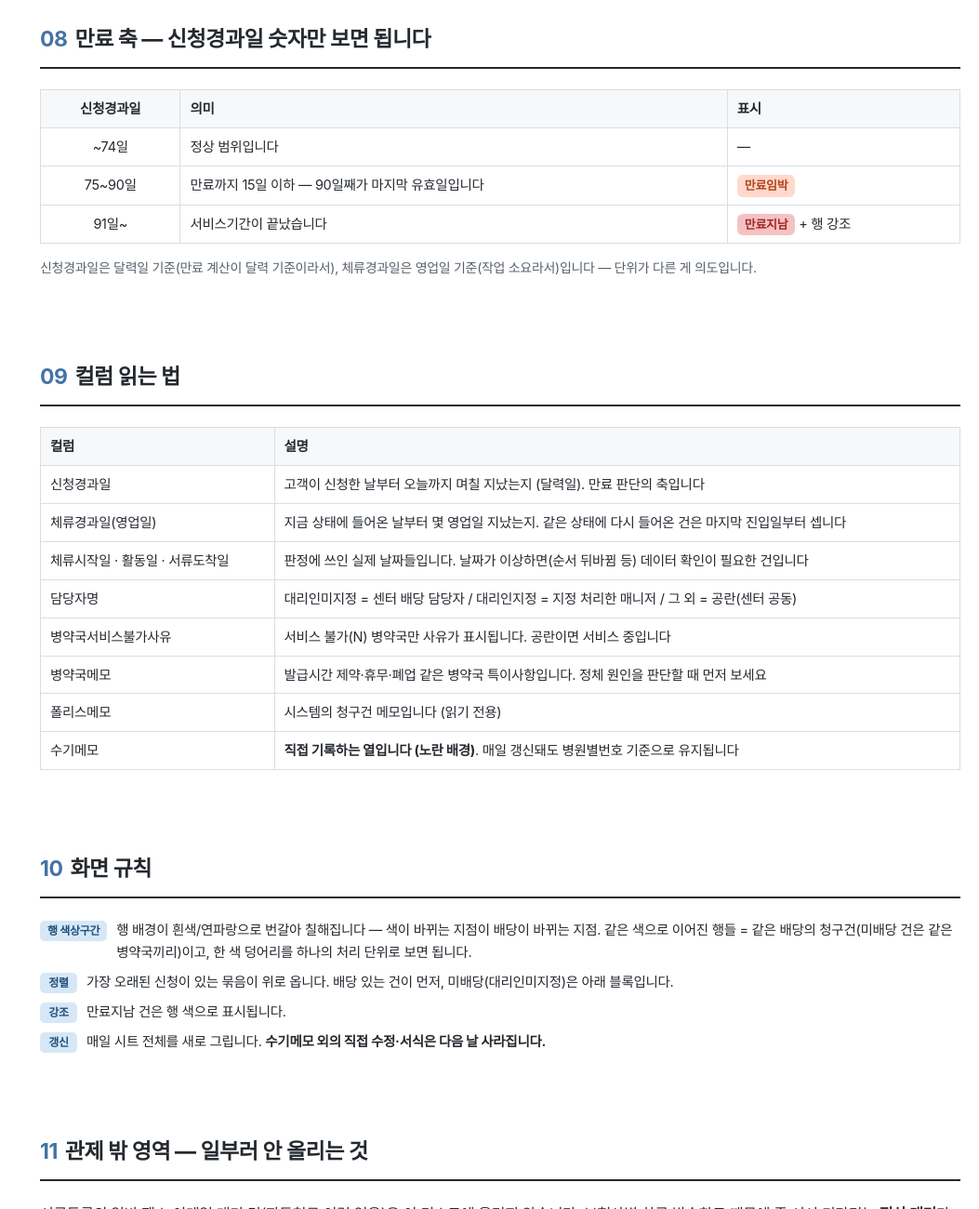
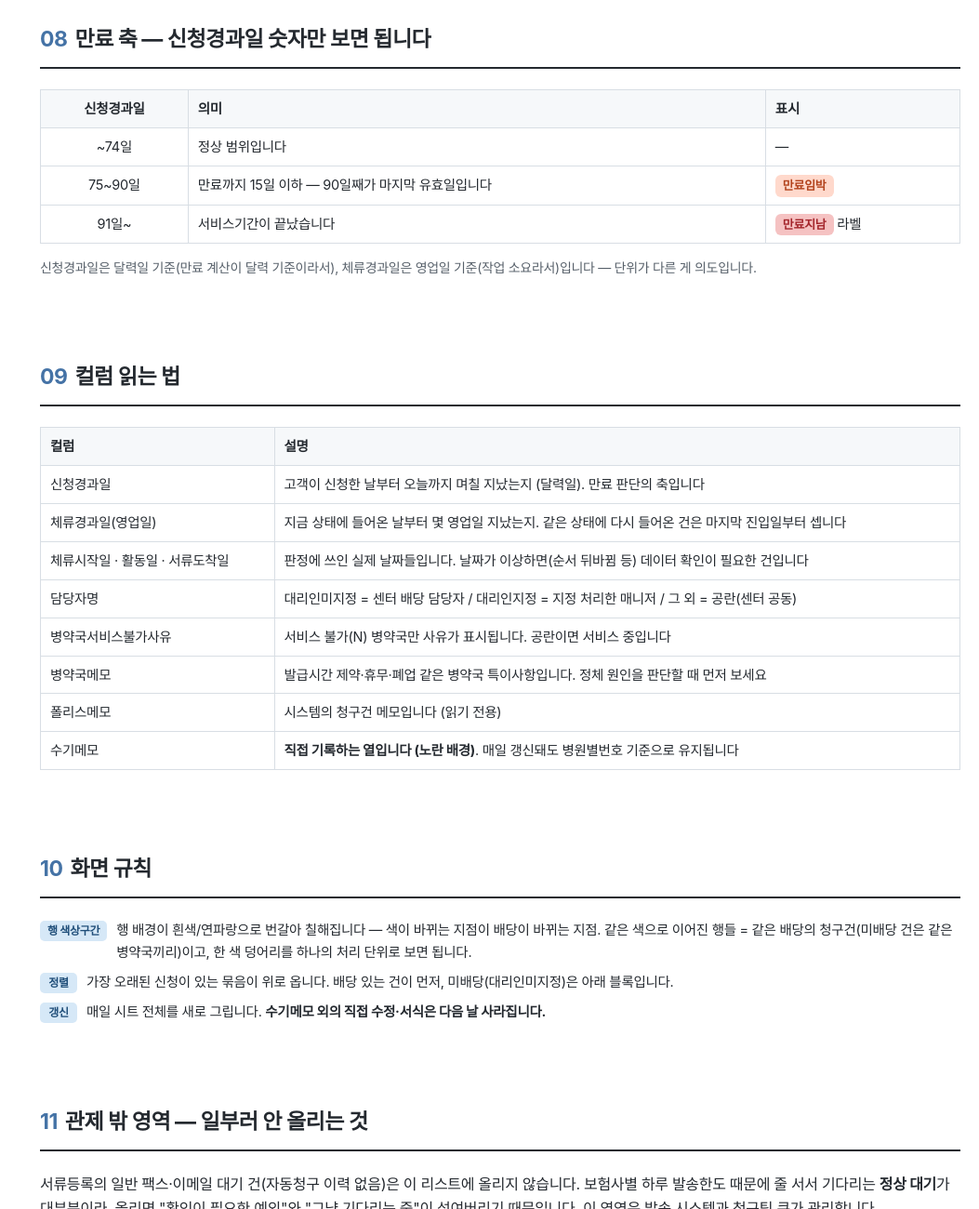
Before and after one commit to gwson94/hospital-refund-ops-guide, a plain HTML site: page status-aging.html in a window 1280 px wide. Shown: the part 5018-6318 px from the top of the page at 93% size, without its empty margins (227-1280 px from the left). Drawn offline with Linux system fonts and the light colour scheme.

Commit message:
docs: 만료지남 행 색 강조 서술 제거 — 라벨로만 표시하는 현행과 일치
Co-Authored-By: Claude Fable 5 <noreply@anthropic.com>

```diff
--- a/status-aging.html
+++ b/status-aging.html
@@ -218,7 +218,7 @@
     <tr><th class="center">신청경과일</th><th>의미</th><th>표시</th></tr>
     <tr><td class="center">~74일</td><td>정상 범위입니다</td><td>—</td></tr>
     <tr><td class="center">75~90일</td><td>만료까지 15일 이하 — 90일째가 마지막 유효일입니다</td><td><span class="chip near">만료임박</span></td></tr>
-    <tr><td class="center">91일~</td><td>서비스기간이 끝났습니다</td><td><span class="chip exp">만료지남</span> + 행 강조</td></tr>
+    <tr><td class="center">91일~</td><td>서비스기간이 끝났습니다</td><td><span class="chip exp">만료지남</span> 라벨</td></tr>
   </table>
   <p class="sub">신청경과일은 달력일 기준(만료 계산이 달력 기준이라서), 체류경과일은 영업일 기준(작업 소요라서)입니다 — 단위가 다른 게 의도입니다.</p>
 </section>
@@ -242,7 +242,6 @@
   <h2><span class="no">10</span>화면 규칙</h2>
   <div class="kv"><span class="k">행 색상구간</span><span>행 배경이 흰색/연파랑으로 번갈아 칠해집니다 — 색이 바뀌는 지점이 배당이 바뀌는 지점. 같은 색으로 이어진 행들 = 같은 배당의 청구건(미배당 건은 같은 병약국끼리)이고, 한 색 덩어리를 하나의 처리 단위로 보면 됩니다.</span></div>
   <div class="kv"><span class="k">정렬</span><span>가장 오래된 신청이 있는 묶음이 위로 옵니다. 배당 있는 건이 먼저, 미배당(대리인미지정)은 아래 블록입니다.</span></div>
-  <div class="kv"><span class="k">강조</span><span>만료지남 건은 행 색으로 표시됩니다.</span></div>
   <div class="kv"><span class="k">갱신</span><span>매일 시트 전체를 새로 그립니다. <b>수기메모 외의 직접 수정·서식은 다음 날 사라집니다.</b></span></div>
 </section>
 
```
